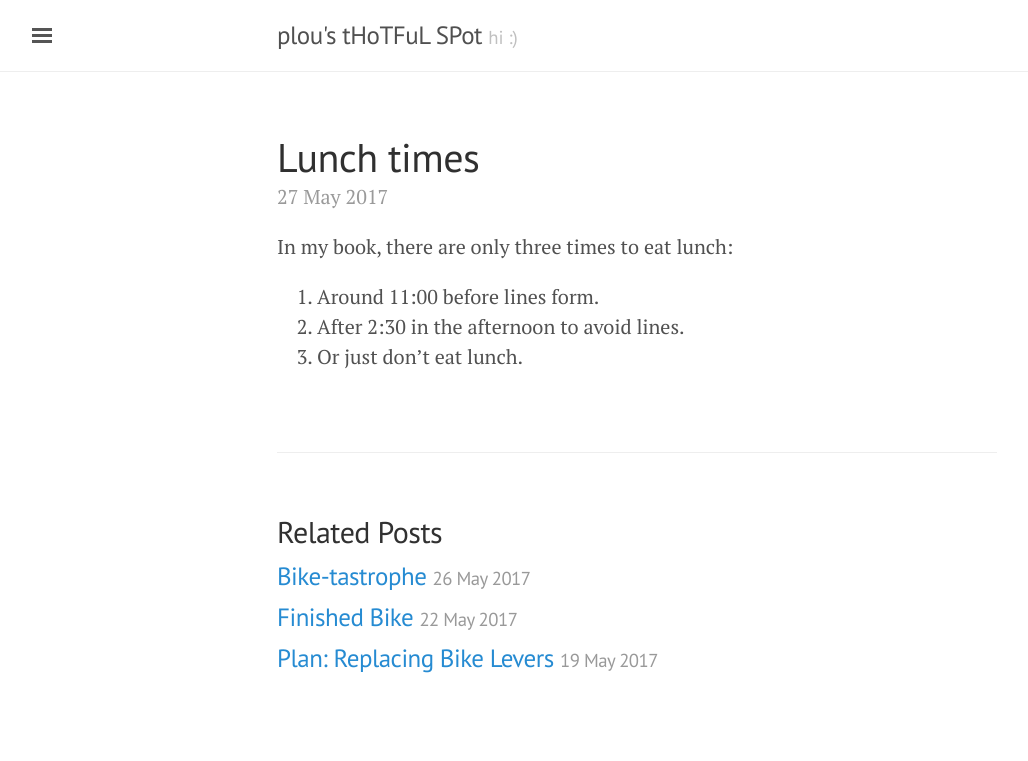
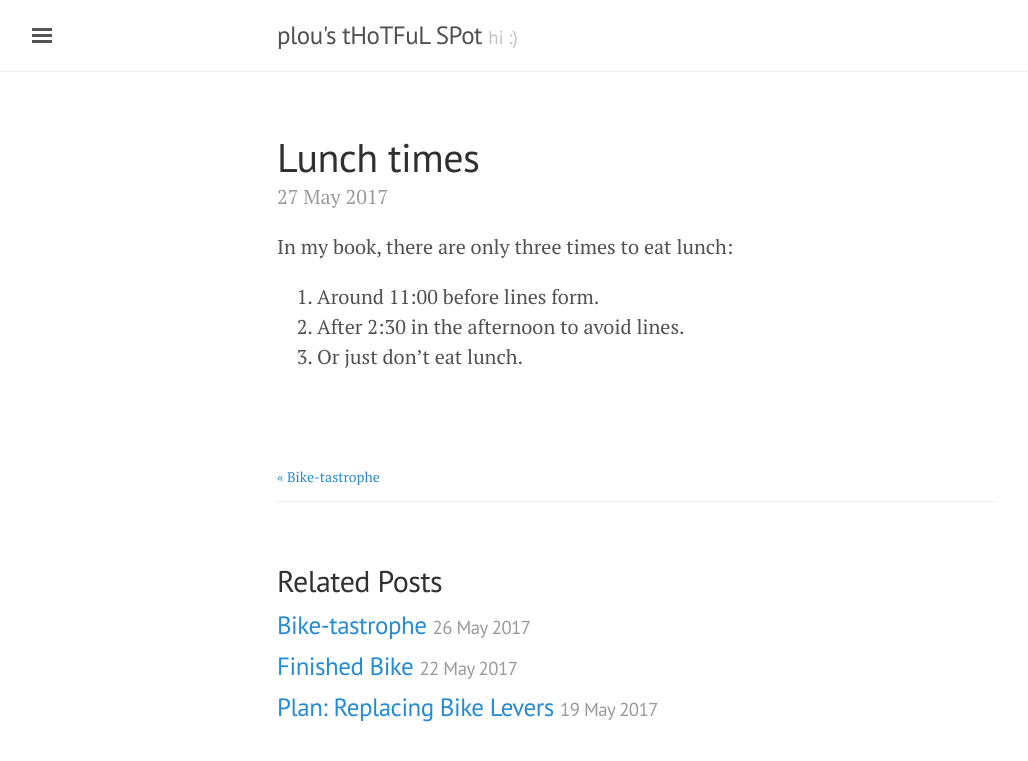
Before and after one commit to pslou/blog, a Jekyll site: the page built from _posts/2017-05-27-lunch.markdown, in a window 1280 px wide. Shown: the top 761 px of the page, without its empty margins (3-1031 px from the left). Built offline with Jekyll 4.4.1, drawn with Linux system fonts in a browser that asks for light colours.

Commit message:
change archive

```diff
--- a/_includes/sidebar.html
+++ b/_includes/sidebar.html
@@ -11,7 +11,7 @@
   <nav class="sidebar-nav">
     <a class="sidebar-nav-item" href="http://paullou.me">About</a>
     <a class="sidebar-nav-item{% if page.url == site.baseurl %} active{% endif %}" href="{{ site.baseurl }}/">Home</a>
-    <a class="sidebar-nav-item{% if page.url == site.baseurl %} active{% endif %}" href="{{ site.baseurl }}/archive.html">Archive</a>
+    <a class="sidebar-nav-item{% if page.url == site.baseurl %} active{% endif %}" href="{{ site.baseurl }}/archive/">Archive</a>
 
     {% comment %}
       The code below dynamically generates a sidebar nav of pages with
--- a/_layouts/post.html
+++ b/_layouts/post.html
@@ -6,6 +6,15 @@ layout: default
   <h1 class="post-title">{{ page.title }}</h1>
   <span class="post-date">{{ page.date | date_to_string }}</span>
   {{ content }}
+</div>
+
+<div class="PageNavigation">
+  {% if page.previous.url %}
+    <a class="prev" href="{{site.baseurl}}{{page.previous.url}}">&laquo; {{page.previous.title}}</a>
+  {% endif %}
+  {% if page.next.url %}
+    <a class="next" href="{{site.baseurl}}{{page.next.url}}">{{page.next.title}} &raquo;</a>
+  {% endif %}
 </div>
 
 <div class="related">
--- a/public/css/lanyon.css
+++ b/public/css/lanyon.css
@@ -408,6 +408,47 @@ a.pagination-item:hover {
   }
 }
 
+/* Page navigation */
+.PageNavigation {
+  font-size: 14px;
+  display: block;
+  width: auto;
+  overflow: hidden;
+}
+
+.PageNavigation a {
+  display: block;
+  width: 50%;
+  float: left;
+  margin: 1em 0;
+}
+
+.PageNavigation .next {
+  text-align: right;
+}
+
+/*
+ * Archive styling
+ * */
+
+*.archive {
+    h1 {
+        text-align: center;
+    }
+
+    ul {
+        list-style-type: none;
+    }
+
+    ol {
+        list-style-type: none;
+    }
+
+    li {
+        list-style-type: none;
+    }
+}
+
 
 /*
  * Reverse layout
--- a/public/css/poole.css
+++ b/public/css/poole.css
@@ -428,3 +428,11 @@ a.pagination-item:hover {
     border-bottom-right-radius: 4px;
   }
 }
+
+/* MODIFICATIONS */
+
+.archive {
+
+    ul, li, ol { list-style-type:none; }
+
+}
```
Also changed, not shown: _layouts/month_archive.html (deleted, +0 -13 lines), archive.html (deleted, +0 -15 lines), archive/index.html (added, +20 -0 lines).
